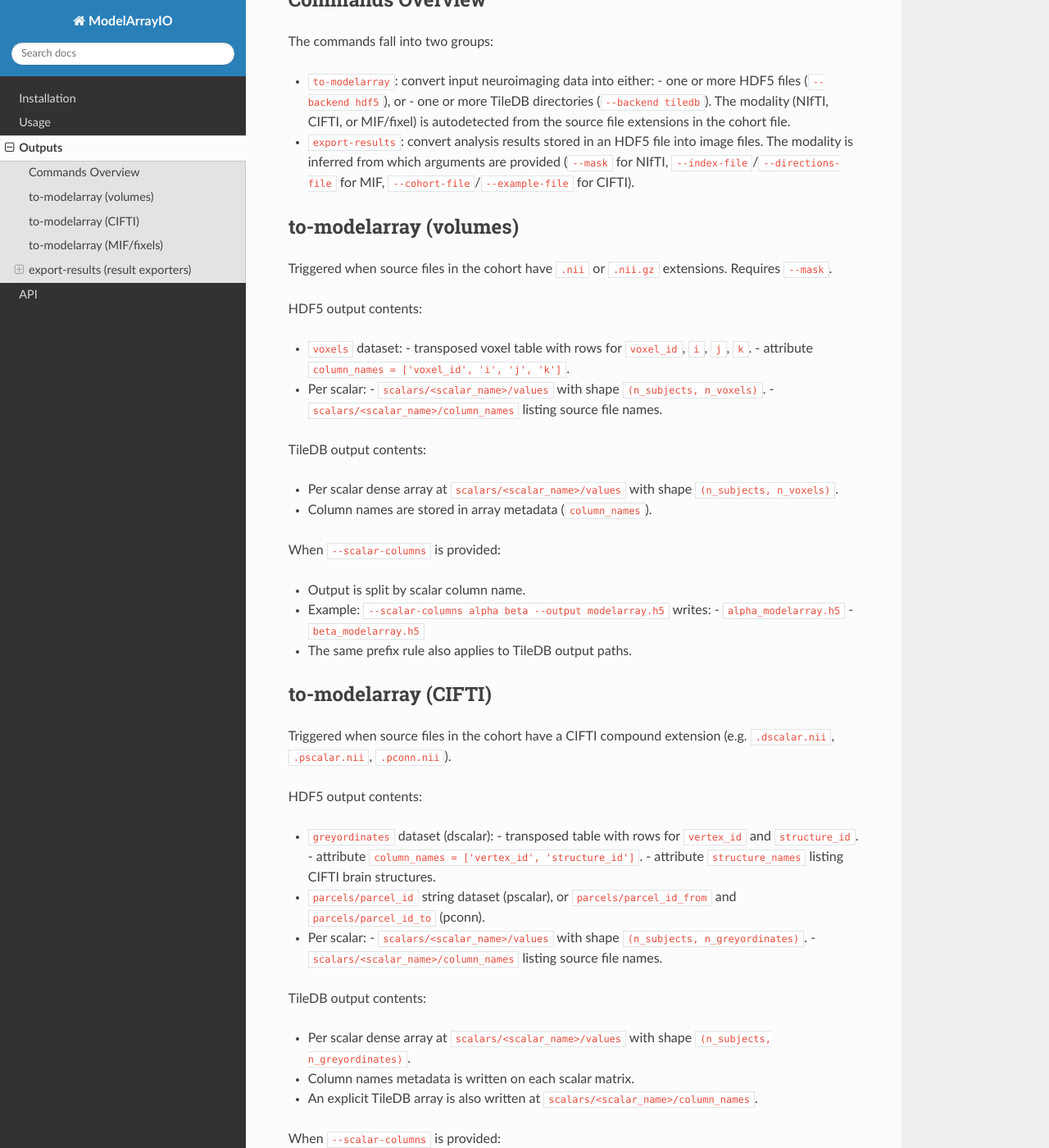
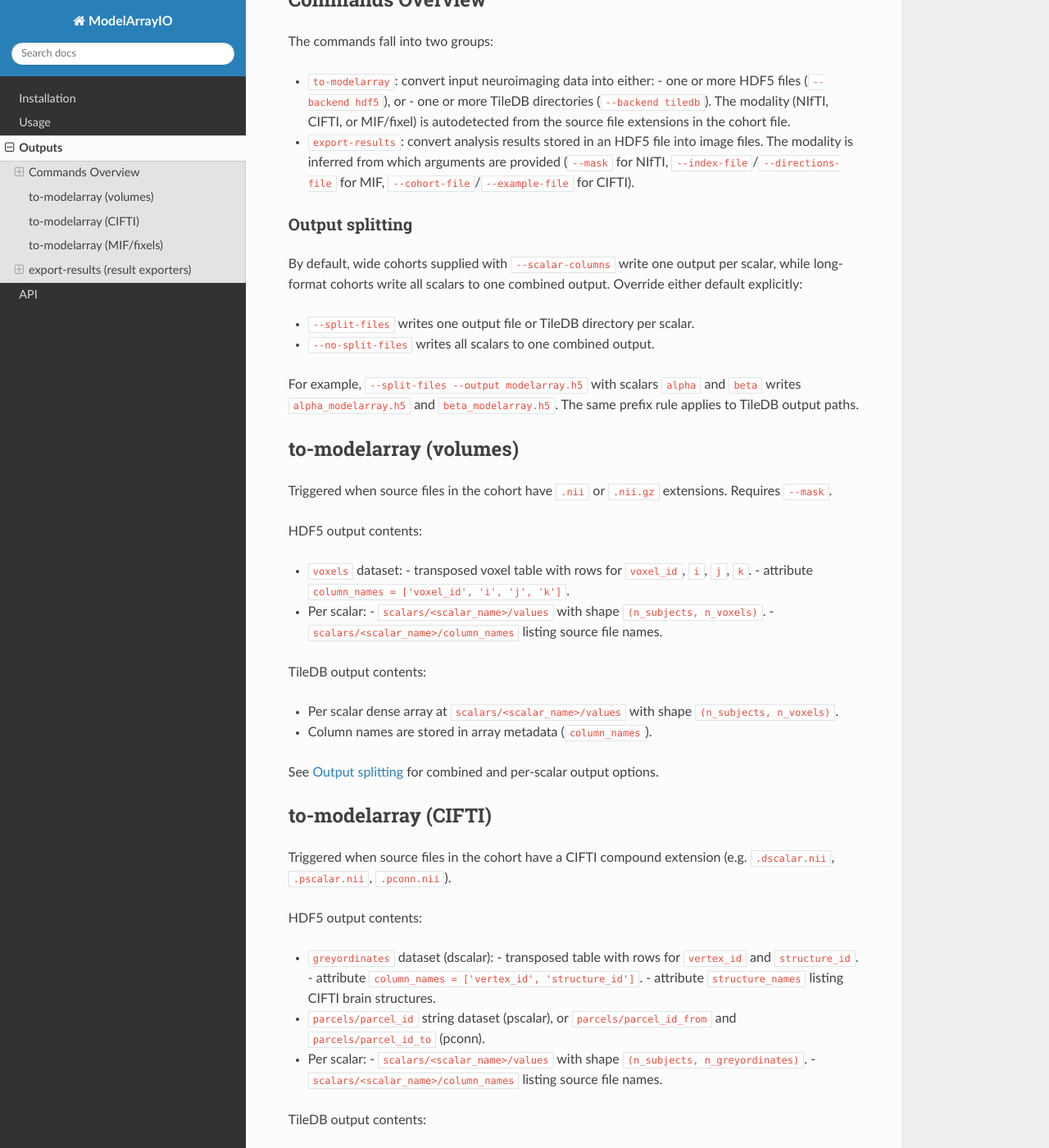
Before and after one commit to PennLINC/ModelArrayIO, a Sphinx documentation site: the page built from docs/outputs.rst, in a window 1280 px wide and 1400 px high, scrolled down 249 px. Shown: the whole window at 82% size. Built offline with Sphinx 7.4.7 and the Read the Docs theme 3.1.0, drawn with Linux system fonts in a browser that asks for light colours; pages that are not in the unit, such as notebooks, are missing from menus; some of the changed text lies outside the part shown.

Commit message:
Add --split-files/--no-split-files CLI options
Add explicit CLI options to control output splitting behavior:
- --split-files: writes one output per scalar
- --no-split-files: combines all scalars to one output

Smart defaults are applied when omitted:
- Wide cohorts (with --scalar-columns) split by default
- Long-format cohorts combine by default

Updates documentation with new "Output splitting" section and consolidates repeated explanations across command sections. Includes comprehensive tests for the routing logic and CLI argument parsing.

```diff
--- a/docs/outputs.rst
+++ b/docs/outputs.rst
@@ -23,6 +23,21 @@ The commands fall into two groups:
   for CIFTI).
 
 
+Output splitting
+================
+
+By default, wide cohorts supplied with ``--scalar-columns`` write one output per
+scalar, while long-format cohorts write all scalars to one combined output. Override
+either default explicitly:
+
+- ``--split-files`` writes one output file or TileDB directory per scalar.
+- ``--no-split-files`` writes all scalars to one combined output.
+
+For example, ``--split-files --output modelarray.h5`` with scalars ``alpha`` and
+``beta`` writes ``alpha_modelarray.h5`` and ``beta_modelarray.h5``. The same prefix
+rule applies to TileDB output paths.
+
+
 ***********************
 to-modelarray (volumes)
 ***********************
@@ -45,13 +60,7 @@ TileDB output contents:
   ``(n_subjects, n_voxels)``.
 - Column names are stored in array metadata (``column_names``).
 
-When ``--scalar-columns`` is provided:
-
-- Output is split by scalar column name.
-- Example: ``--scalar-columns alpha beta --output modelarray.h5`` writes:
-  - ``alpha_modelarray.h5``
-  - ``beta_modelarray.h5``
-- The same prefix rule also applies to TileDB output paths.
+See `Output splitting`_ for combined and per-scalar output options.
 
 
 *********************
@@ -80,13 +89,7 @@ TileDB output contents:
 - Column names metadata is written on each scalar matrix.
 - An explicit TileDB array is also written at ``scalars/<scalar_name>/column_names``.
 
-When ``--scalar-columns`` is provided:
-
-- Output is split by scalar column name.
-- Example: ``--scalar-columns alpha beta --output modelarray.h5`` writes:
-  - ``alpha_modelarray.h5``
-  - ``beta_modelarray.h5``
-- The same prefix rule also applies to TileDB output paths.
+See `Output splitting`_ for combined and per-scalar output options.
 
 
 **************************
@@ -114,13 +117,7 @@ TileDB output contents:
   ``(n_subjects, n_fixels)``.
 - Column names are stored in array metadata (``column_names``).
 
-When ``--scalar-columns`` is provided:
-
-- Output is split by scalar column name.
-- Example: ``--scalar-columns alpha beta --output modelarray.h5`` writes:
-  - ``alpha_modelarray.h5``
-  - ``beta_modelarray.h5``
-- The same prefix rule also applies to TileDB output paths.
+See `Output splitting`_ for combined and per-scalar output options.
 
 
 *********************************
```
Also changed, not shown: 3 other files.
